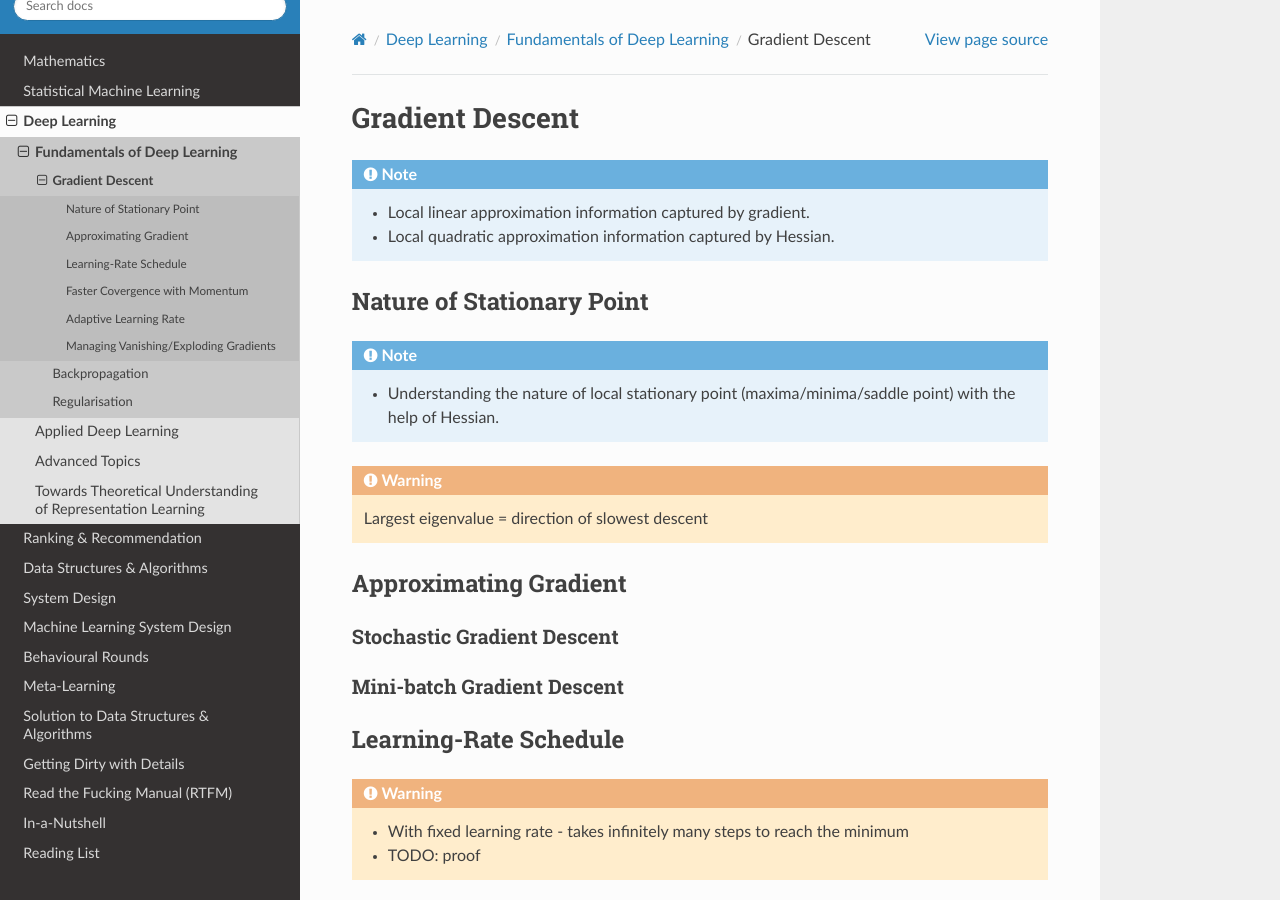
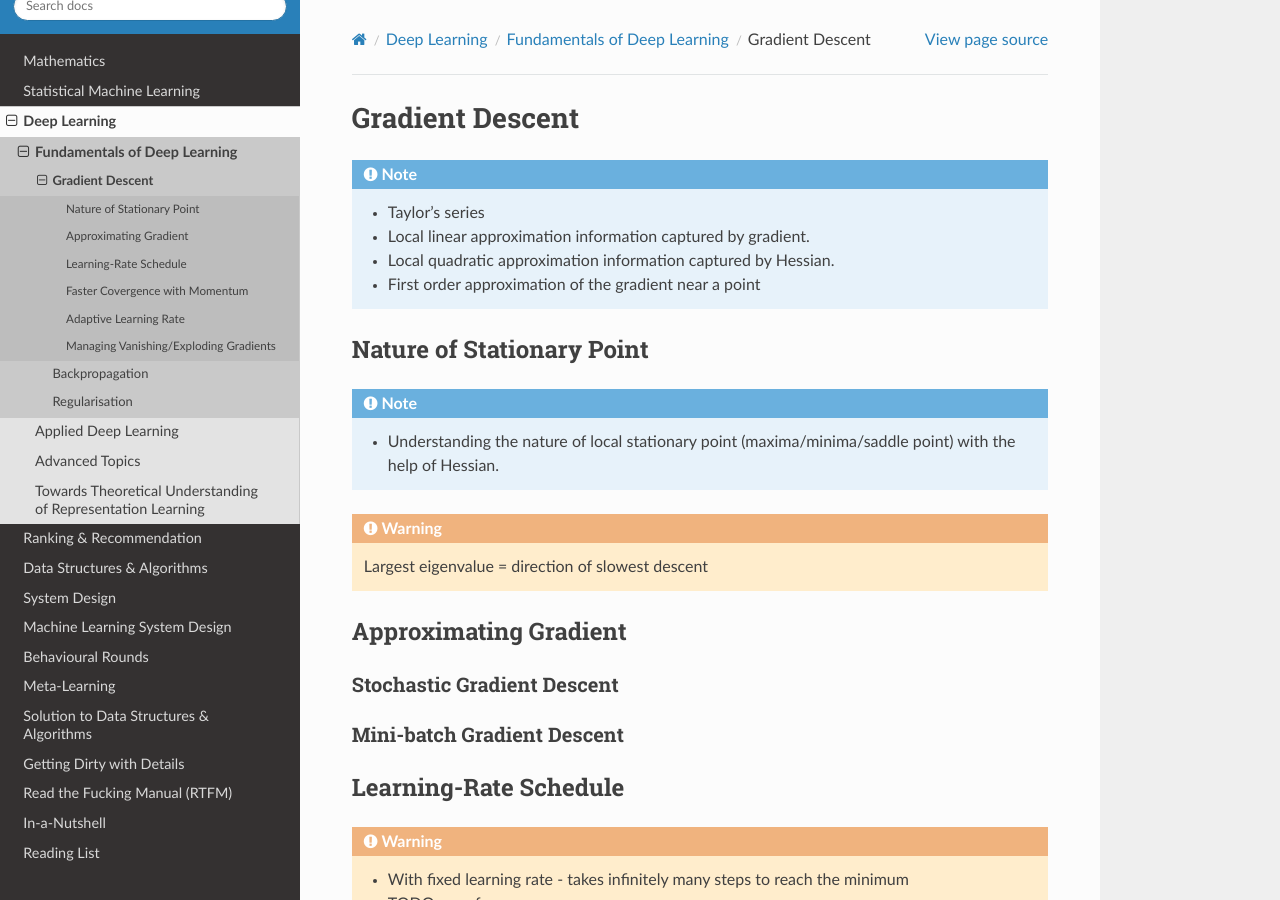
Before and after one commit to uselesstechjunks/leetcode, a Sphinx documentation site: the page built from docs/source/dl/basics/gd.rst, in a window 1280 px wide and 900 px high. Built offline with Sphinx 7.4.7 and the Read the Docs theme 2.0.0, drawn with Linux system fonts in a browser that asks for light colours.

Commit message:
Update gd.rst

```diff
--- a/docs/source/dl/basics/gd.rst
+++ b/docs/source/dl/basics/gd.rst
@@ -3,8 +3,10 @@ Gradient Descent
 ###################################################################################
 
 .. note::
+	* Taylor's series
 	* Local linear approximation information captured by gradient.
 	* Local quadratic approximation information captured by Hessian.
+	* First order approximation of the gradient near a point
 
 ***********************************************************************************
 Nature of Stationary Point
```
